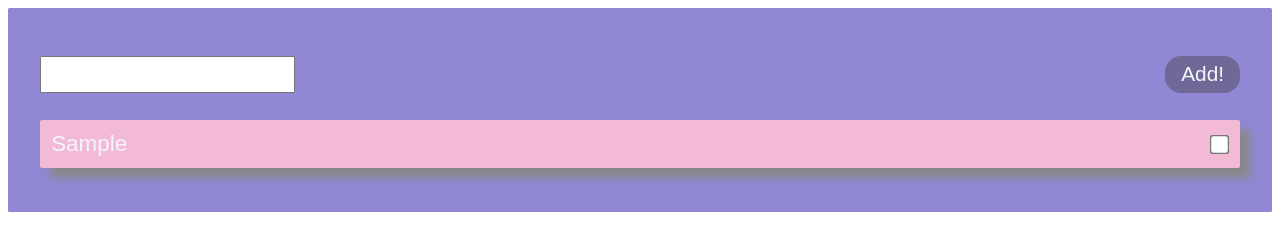
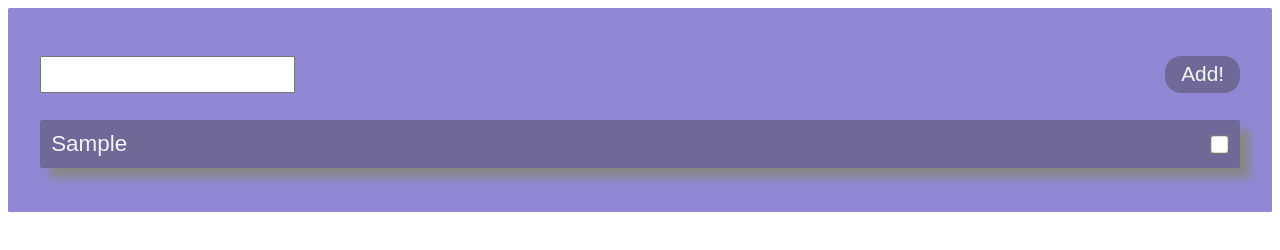
Before and after one commit to ChrisArturoMG/todo, a plain HTML site: page index.html in a window 1280 px wide. Both pictures are taken after typing "Sample" into the empty fields and a click on the button "Add!". Drawn offline with nearby package versions, Linux system fonts and the light colour scheme.

Commit message:
Update index.html

```diff
--- a/index.html
+++ b/index.html
@@ -30,7 +30,7 @@
         display: flex;
         justify-content: space-between;
         align-items: center;
-        background-color: #f3bad6;
+        background-color: #706897;
         color: #f1f6f9;
         padding: 0.5em;
         margin: 0.5em 0;
```
